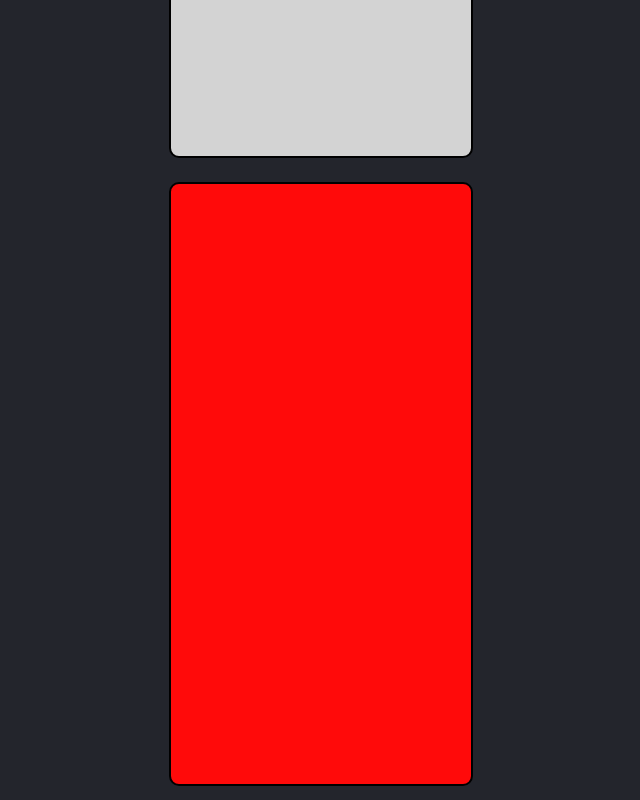
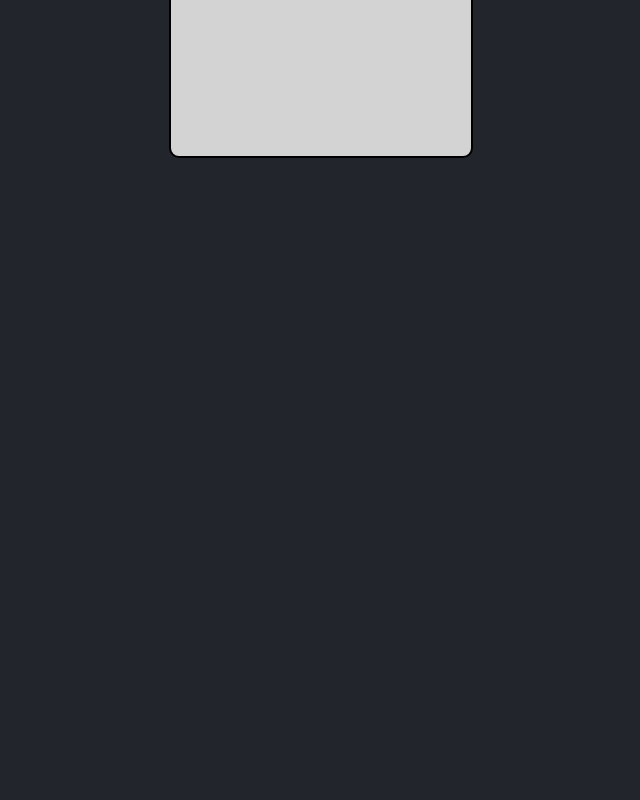
Before and after one commit to eric-antonio/dbusinesscard, a React (Create React App) app: page / in a window 1280 px wide. Shown: the part 516-1316 px from the top of the page, without its empty margins (186-826 px from the left). After the commit the page ends 800 px from the top, so only its background shows below. Built offline with nearby package versions, Linux system fonts and the light colour scheme.

Commit message:
Starting from Scratch!

```diff
--- a/src/App.css
+++ b/src/App.css
@@ -27,21 +27,3 @@ body{
   display: inline-block;
 
 }
-
-section.div--img1{
-  width: 20px;
-  display: block;
-  background-color: blueviolet;
-
-}
-
-.container--right{
-  border: 2px solid black;
-  border-radius: 10px;
-  background-color: rgb(255, 10, 10);
-  width: 300px;
-  height: 600px;
-  margin: 10px;
-  display: inline-block;
-
-}
--- a/src/App.js
+++ b/src/App.js
@@ -9,13 +9,6 @@ function App() {
 
       </section>
 
-      <section className='container--right '>
-
-        <div className='div--img1'>
-
-        </div>
-
-      </section >
     </div>
   );
 }
```
